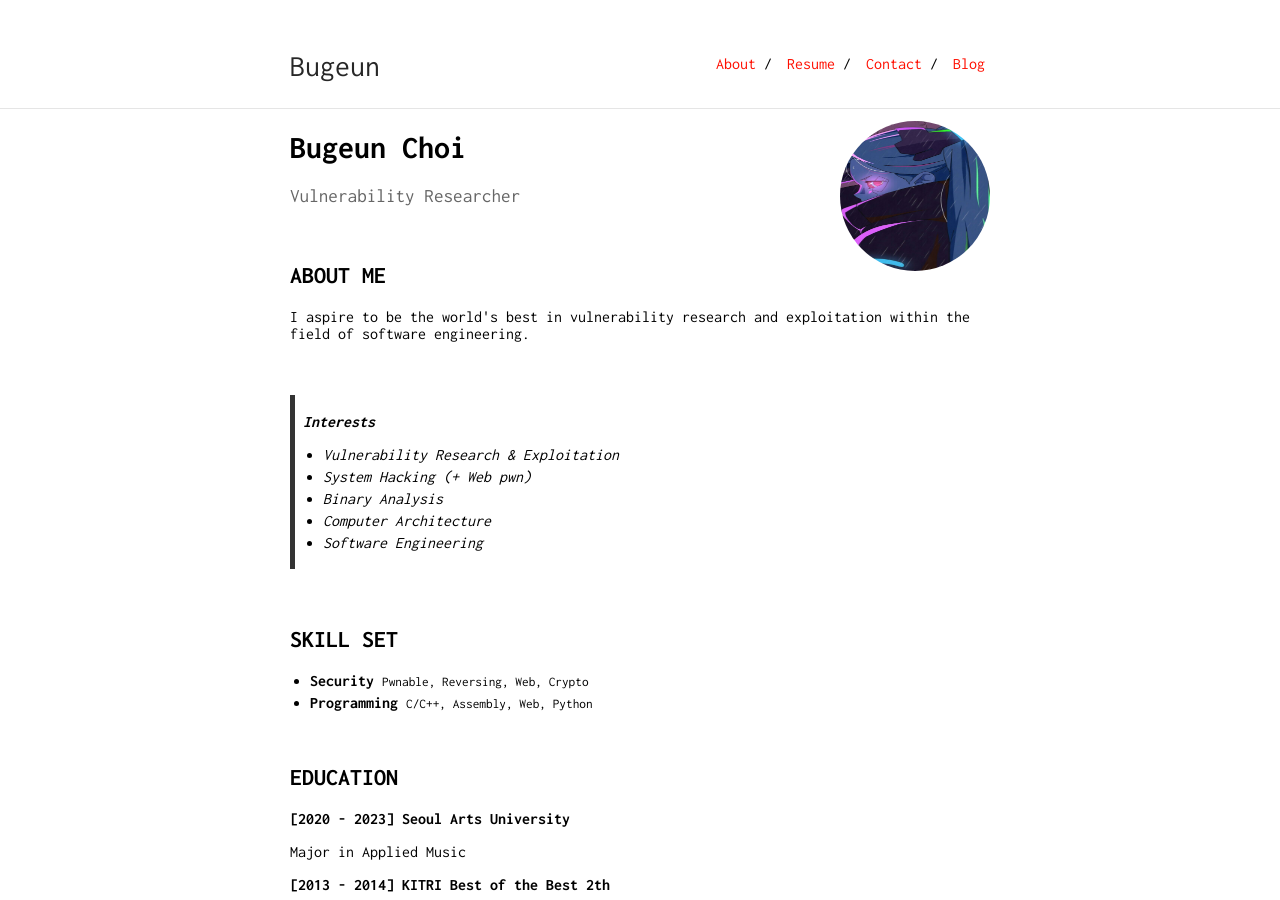
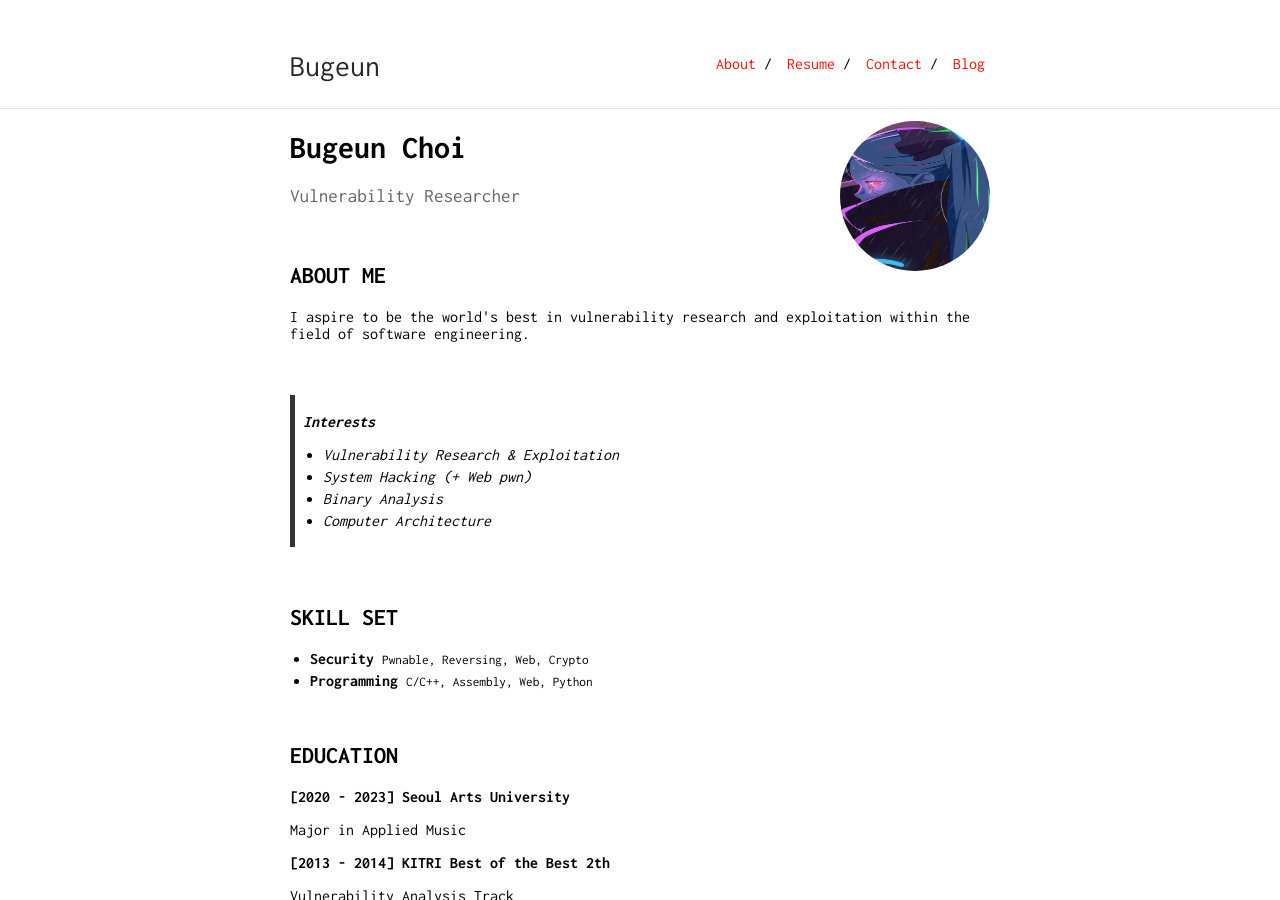
Before and after one commit to Bugeun/bugeun.github.io, a Jekyll site: the page built from index.md, in a window 1280 px wide and 900 px high. Built offline with Jekyll 4.4.1, drawn with Linux system fonts in a browser that asks for light colours.

Commit message:
Update index.md

```diff
--- a/index.md
+++ b/index.md
@@ -19,7 +19,6 @@ Vulnerability Researcher
 * System Hacking (+ Web pwn)
 * Binary Analysis
 * Computer Architecture
-* Software Engineering
 
 &nbsp;
 
```
